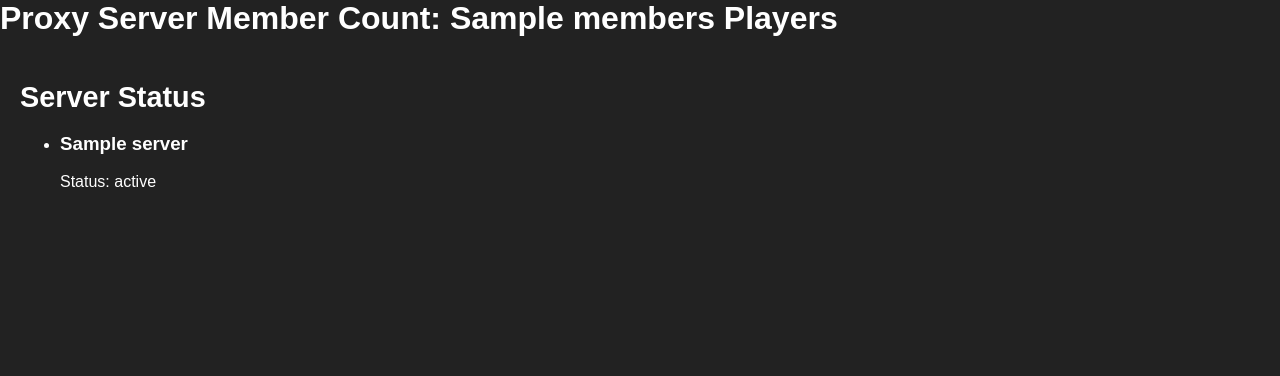
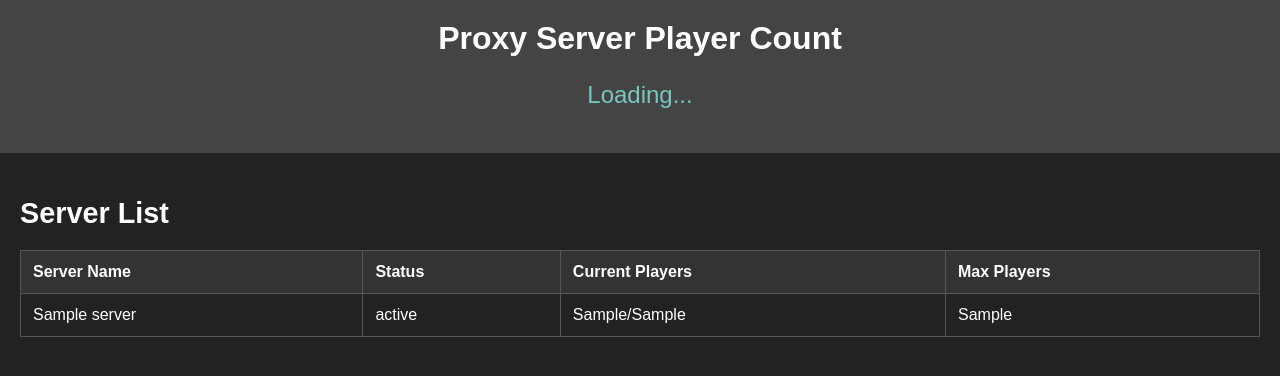
Before and after one commit to LoveUwUBotForeverMcBoss1999/mns-status, a Flask app: template templates/index.html in a window 1280 px wide. Shown: the top 376 px of the page. Run offline with Flask 3, Linux system fonts and the light colour scheme; the template is opened without the code that fills it: most values are stand-ins (such as "Sample title", 1, 10 or a date in 2020).

Commit message:
Update index.html

```diff
--- a/templates/index.html
+++ b/templates/index.html
@@ -3,32 +3,41 @@
 <head>
     <meta charset="UTF-8">
     <meta name="viewport" content="width=device-width, initial-scale=1.0">
-    <title>Minecraft Server Stats</title>
-    <link rel="stylesheet" href="{{ url_for('static', filename='style.css') }}">
+    <title>Server Stats</title>
+    <link rel="stylesheet" href="{{ url_for('static', filename='css/style.css') }}">
 </head>
 <body>
-    <div class="container">
-        <!-- Display Proxy server member count at the top -->
-        <div class="header">
-            <h1>Proxy Server Member Count: {{ servers[3]['members'] }} Players</h1>
+    <header>
+        <div class="proxy-status">
+            <h1>Proxy Server Player Count</h1>
+            <p id="player-count">Loading...</p>
         </div>
+    </header>
 
-        <!-- Server List -->
-        <div class="server-list">
-            <h2>Server Status</h2>
-            <ul>
-                {% for server in servers %}
-                    {% if server['name'] != 'Proxy' %}
-                        <li class="server-item {{ server['status'] }}">
-                            <div class="server-info">
-                                <h3>{{ server['name'] }}</h3>
-                                <p>Status: <span class="status">{{ server['status'] }}</span></p>
-                            </div>
-                        </li>
-                    {% endif %}
+    <div class="server-list">
+        <h2>Server List</h2>
+        <table>
+            <thead>
+                <tr>
+                    <th>Server Name</th>
+                    <th>Status</th>
+                    <th>Current Players</th>
+                    <th>Max Players</th>
+                </tr>
+            </thead>
+            <tbody>
+                {% for server in server_stats %}
+                <tr>
+                    <td>{{ server.name }}</td>
+                    <td>{{ server.status }}</td>
+                    <td>{{ server.current_players }}/{{ server.max_players }}</td>
+                    <td>{{ server.max_players }}</td>
+                </tr>
                 {% endfor %}
-            </ul>
-        </div>
+            </tbody>
+        </table>
     </div>
+
+    <script src="{{ url_for('static', filename='js/main.js') }}"></script>
 </body>
 </html>
```
